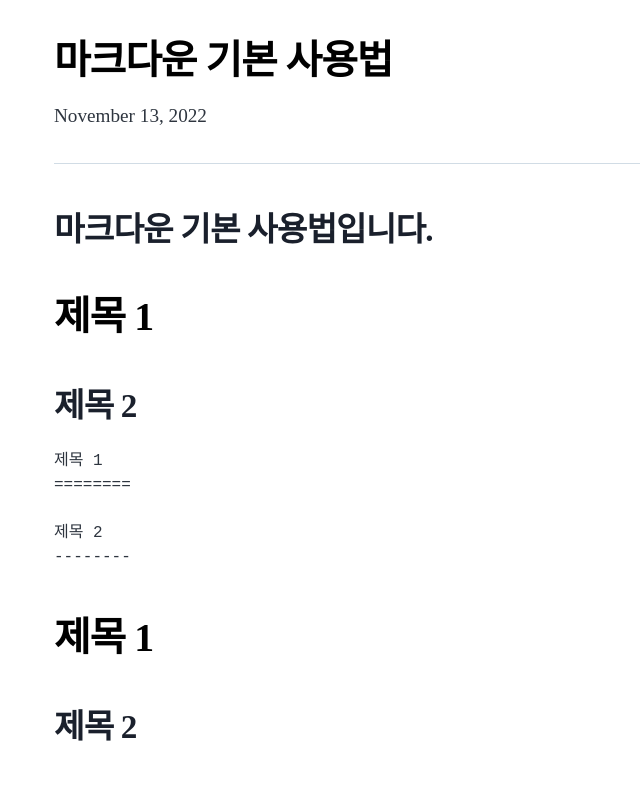
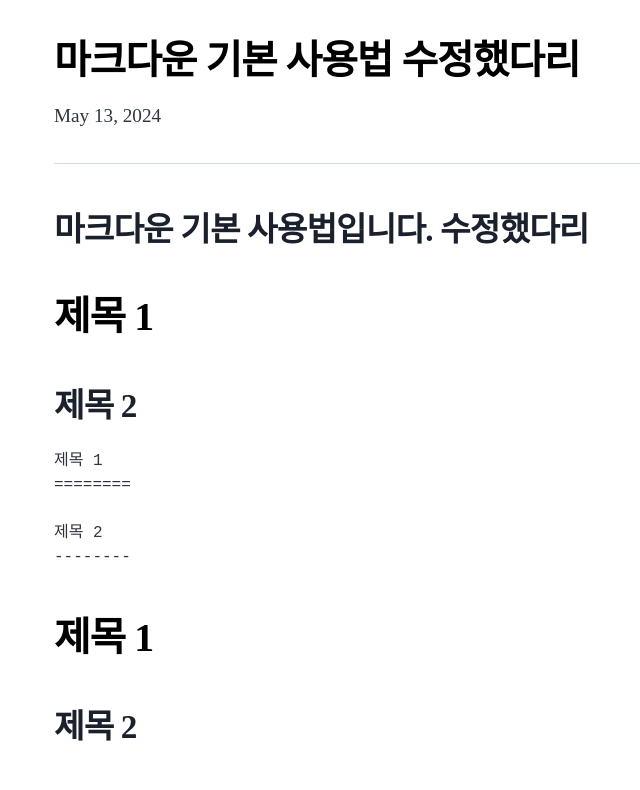
Before and after one commit to taboowiths/taboowiths.github.io, a Gatsby site: page /blog/1668304655157/ in a window 1280 px wide. Shown: the top 790 px of the page, without its empty margins (50-690 px from the left). Built offline with nearby package versions, Linux system fonts and the light colour scheme; Gatsby itself is replaced by a stand-in of ours; some packages are replaced by stand-ins of ours; code samples lack their colours.

Commit message:
modify: 게시글 수정

```diff
--- a/content/blog/1668304655157/index.md
+++ b/content/blog/1668304655157/index.md
@@ -1,12 +1,12 @@
 ---
-title: 마크다운 기본 사용법
+title: 마크다운 기본 사용법 수정했다리
 description: 마크다운에 대한 기본 사용법입니다. 이 글을 참고해 게시글을 포스팅해보세요!
 category: category2
 tags: [hello]
-date: 2022-11-13T10:57:35.157Z
+date: 2024-05-13T00:19:16.711Z
 ---
 
-## 마크다운 기본 사용법입니다.
+## 마크다운 기본 사용법입니다. 수정했다리
 
 
 # 제목 1
```
